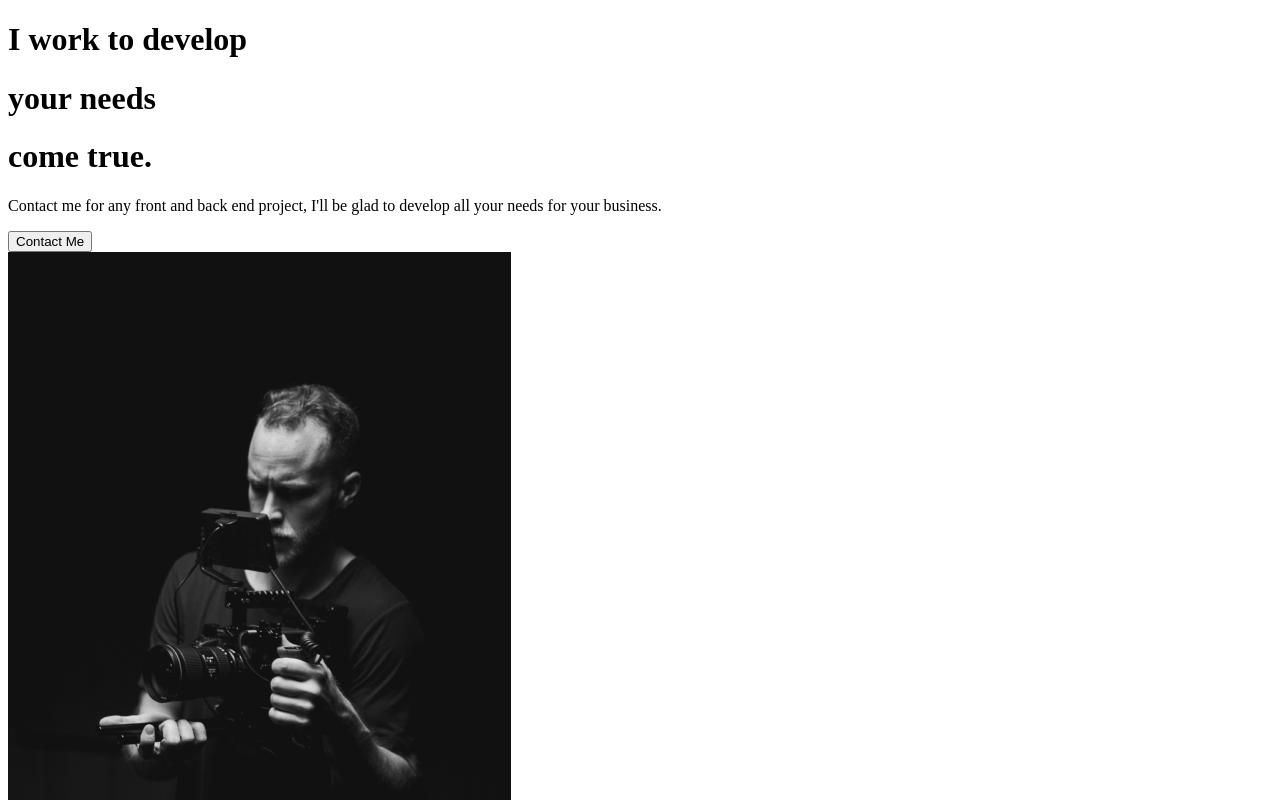
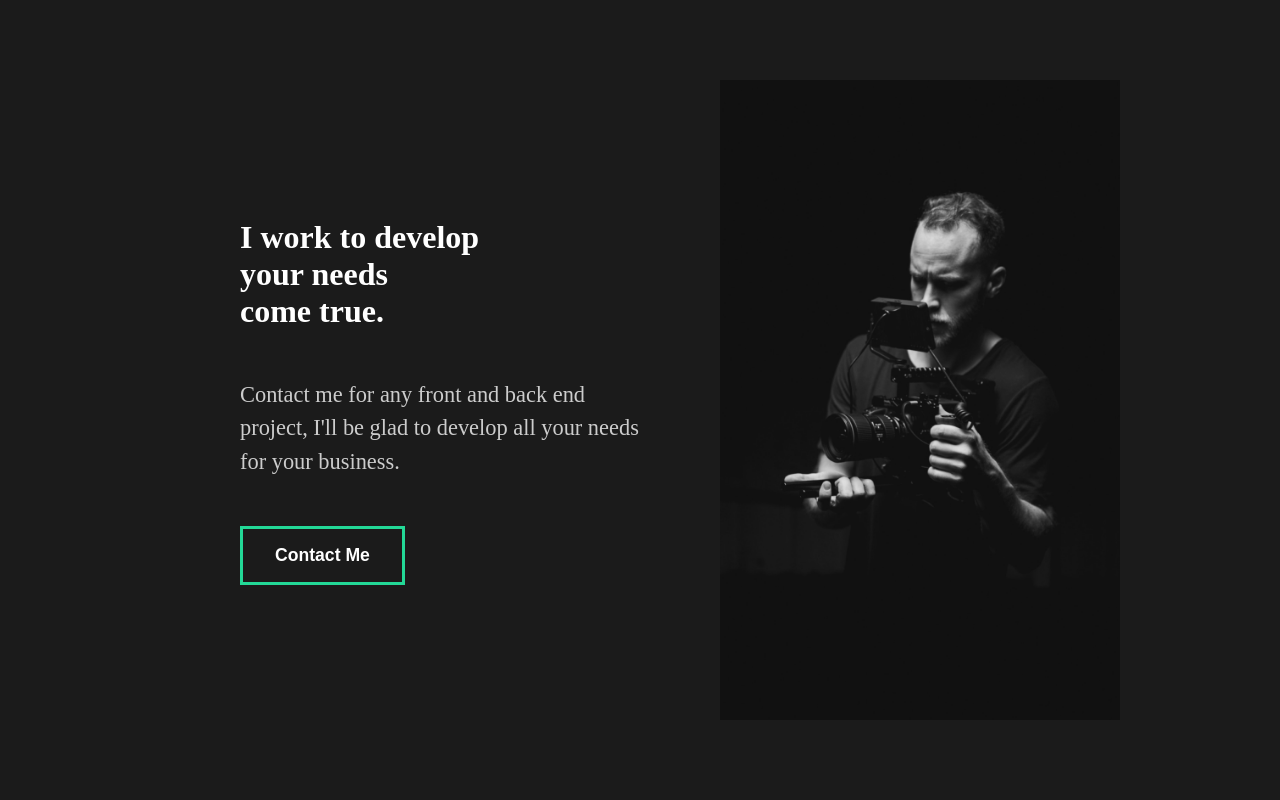
Before and after one commit to cesarebek/portfolio-with-react, a React (Create React App) app: page / in a window 1280 px wide. Shown: the top 800 px of the page. Built offline with nearby package versions, Linux system fonts and the light colour scheme.

Commit message:
Setup of styled components and basic styling to components and global styling

```diff
--- a/src/App.js
+++ b/src/App.js
@@ -1,11 +1,15 @@
 //I've created a folder pages that contains all the components of the current page.
 //Every time I'll make significal changes I'll commit this project.
 import React from 'react';
+//Global Style
+import GlobalStyle from './components/GlobaLStyle';
+//Import Pages
 import AboutMe from './Pages/AboutMe';
 
 function App() {
   return (
     <div className="App">
+      <GlobalStyle />
       <AboutMe />
     </div>
   );
--- a/src/components/AboutSection.js
+++ b/src/components/AboutSection.js
@@ -1,36 +1,68 @@
 import React from 'react';
 //This if I want to import an image from another folder
 import home1 from '../img/home1.png';
+import styled from 'styled-components';
 
 const AboutSection = () => {
   return (
-    <div>
-      <div className="description">
+    <StyledAbout>
+      <StyledDescription>
         <div className="title">
           {/* I'm adding this HIDE div because I want to reveal the text */}
-          <div className="hide">
+          <StyledHide>
             <h1>I work to develop</h1>
-          </div>
-          <div className="hide">
+          </StyledHide>
+          <StyledHide>
             <h1>
               your <span>needs</span>
             </h1>
-          </div>
-          <div className="hide">
+          </StyledHide>
+          <StyledHide>
             <h1>come true.</h1>
-          </div>
+          </StyledHide>
         </div>
         <p>
           Contact me for any front and back end project, I'll be glad to develop
           all your needs for your business.
         </p>
         <button>Contact Me</button>
-      </div>
-      <div className="image">
+      </StyledDescription>
+      <StyledImage>
         <img src={home1} alt="guy with camera" />
-      </div>
-    </div>
+      </StyledImage>
+    </StyledAbout>
   );
 };
 
+//Styled Components
+const StyledAbout = styled.div`
+  min-height: 90vh;
+  display: flex;
+  align-items: center;
+  justify-content: space-between;
+  padding: 5rem 10rem;
+  color: white;
+`;
+
+const StyledDescription = styled.div`
+  flex: 1;
+  padding: 5rem;
+  h2 {
+    font-weight: lighter;
+  }
+`;
+
+const StyledImage = styled.div`
+  flex: 1;
+  overflow: hidden;
+  img {
+    /* This trick allows me to zoom in into the image without distort it with the width of 100% */
+    width: 100%;
+    height: 80vh;
+    object-fit: cover;
+  }
+`;
+const StyledHide = styled.div`
+  overflow: hidden;
+`;
 export default AboutSection;
--- /dev/null
+++ b/src/components/GlobaLStyle.js
@@ -0,0 +1,55 @@
+import { createGlobalStyle } from 'styled-components';
+
+const GlobalStyle = createGlobalStyle`
+*{
+    margin: 0;
+    padding: 0;
+    box-sizing: border-box;
+}
+
+body{
+    background: #1b1b1b;
+}
+
+button{
+    font-weight: bold;
+    font-size: 1.1rem;
+    cursor: pointer;
+    padding: 1rem 2rem;
+    border: 3px solid #23d997;
+    background: transparent;
+    color: white;
+    transition: all 0.5s ease;
+    &:hover{
+        background: #23d997;
+    }
+}
+h2{
+    font-weight: lighter;
+    font-size: 4rem;
+
+}
+h3{
+    color: white;
+
+}
+h4{
+    font-weight:bold;
+    color: #23d977;
+
+}
+span{
+    font-weight:bold;
+}
+a{
+    font-size:1.1rem;
+}
+p{
+    padding: 3rem 0rem;
+    color: #ccc;
+    font-size: 1.4rem;
+    line-height: 150%;
+}
+`;
+
+export default GlobalStyle;
```
